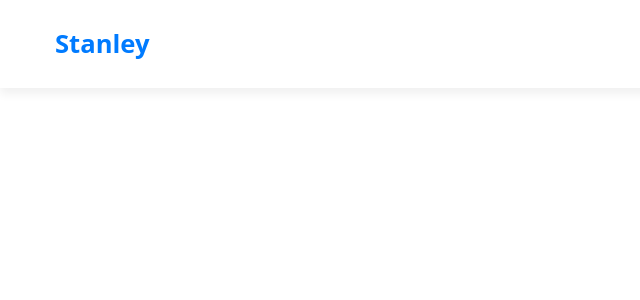
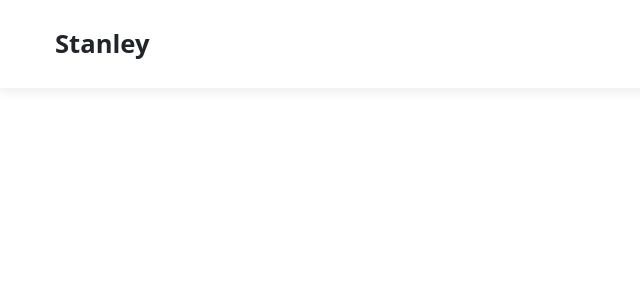
Before and after one commit to standiki/myportfolio, a React (Vite) app: page / in a window 1280 px wide. Shown: the top 300 px of the page, without its empty margins (0-640 px from the left). Built offline with nearby package versions, Linux system fonts and the light colour scheme.

Commit message:
UI: Broke Navbar logo CSS - color

```diff
--- a/src/index.css
+++ b/src/index.css
@@ -92,7 +92,7 @@
 }
 
 .navbar-brand {
-  color: var(--blue);
+  color: var(--color);
   font-size: 1.6rem;
   font-weight: 600;
   display: inline-block;
```
